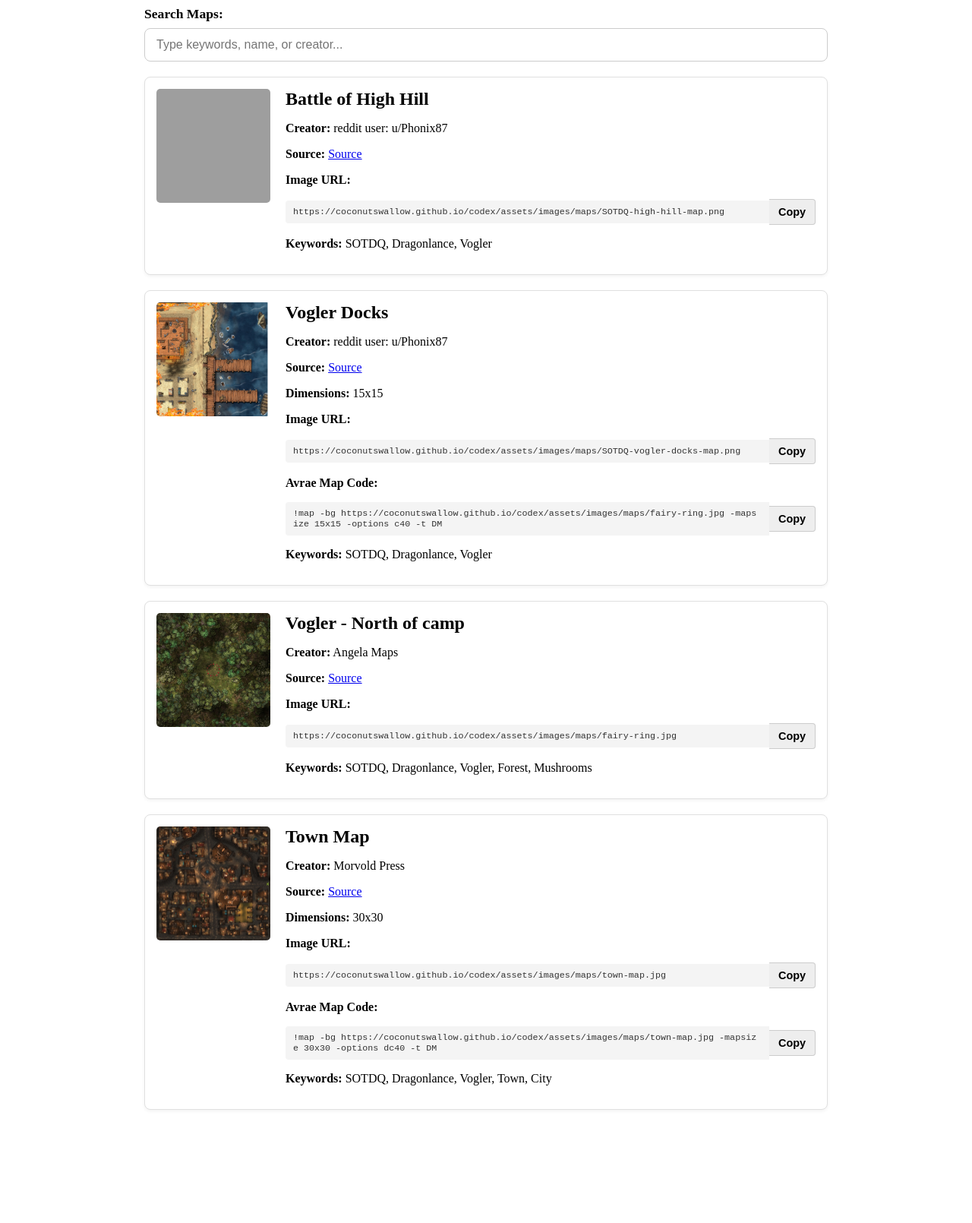
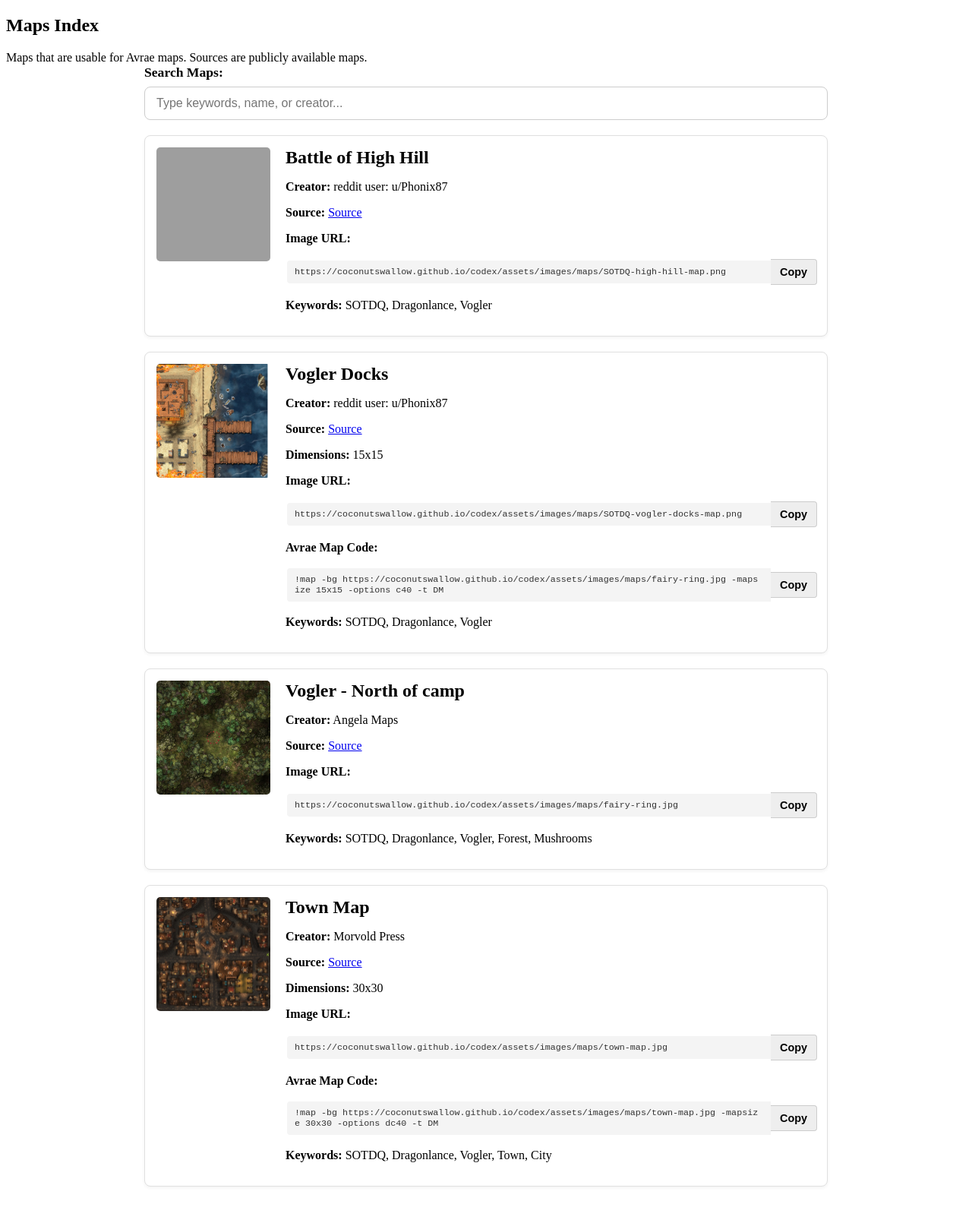
Before and after one commit to coconutswallow/codex, a Jekyll site: the page built from index.html, in a window 1280 px wide. Shown: the whole page at 76% size. Built offline with Jekyll 4.4.1, drawn with Linux system fonts in a browser that asks for light colours; before the commit the page ends 1509 px from its top, so only the background shows below that; grey boxes are pictures that could not be loaded.

Commit message:
styling improvements

```diff
--- a/assets/css/style.css
+++ b/assets/css/style.css
@@ -112,6 +112,7 @@
   display: flex;
   align-items: center;
   width: 100%;
+  padding: 2px;
 }
 
 /* The <code> block */
--- a/index.html
+++ b/index.html
@@ -2,6 +2,10 @@
 layout: default
 title: Map Index
 ---
+
+<h2>Maps Index</h2>
+
+Maps that are usable for Avrae maps.  Sources are publicly available maps.
 
 <div class="map-search-wrapper">
   <label for="mapSearchInput">Search Maps:</label>
```
